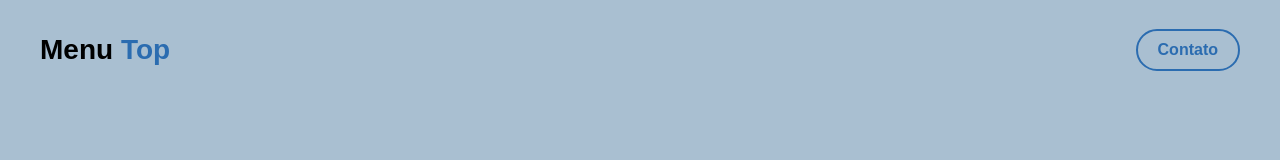
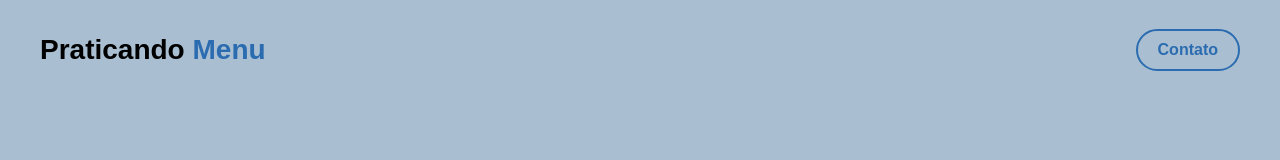
Before and after one commit to marioluciotecnico-star/projeto-final-mario, a plain HTML site: page projeto-final-html/index.html in a window 1280 px wide. Drawn offline with Linux system fonts and the light colour scheme.

Commit message:
praticando

```diff
--- a/projeto-final-html/index.html
+++ b/projeto-final-html/index.html
@@ -12,7 +12,7 @@
   <header>
 
     <div class="logo">
-      <h1>Menu <span>Top</span></h1>
+      <h1>Praticando <span>Menu</span></h1>
     </div>
 
     <nav class="menu">
--- a/projeto-final-html/style.css
+++ b/projeto-final-html/style.css
@@ -4,7 +4,6 @@ body {
   background-color: #a9bfd1;
 }
 
-/* TOPO */
 header {
   display: flex;
   justify-content: space-between;
@@ -13,7 +12,6 @@ header {
   background-color: #a9bfd1;
 }
 
-/* LOGO */
 .logo h1 {
   font-size: 28px;
   color: #000;
@@ -23,7 +21,6 @@ header {
   color: #2b6cb0;
 }
 
-/* MENU */
 .menu a {
   margin: 0 15px;
   text-decoration: none;
@@ -35,7 +32,7 @@ header {
   border-bottom: 2px solid #2b6cb0;
 }
 
-/* BOTÃO */
+
 .botao {
   border: 2px solid #2b6cb0;
   padding: 10px 20px;
```
